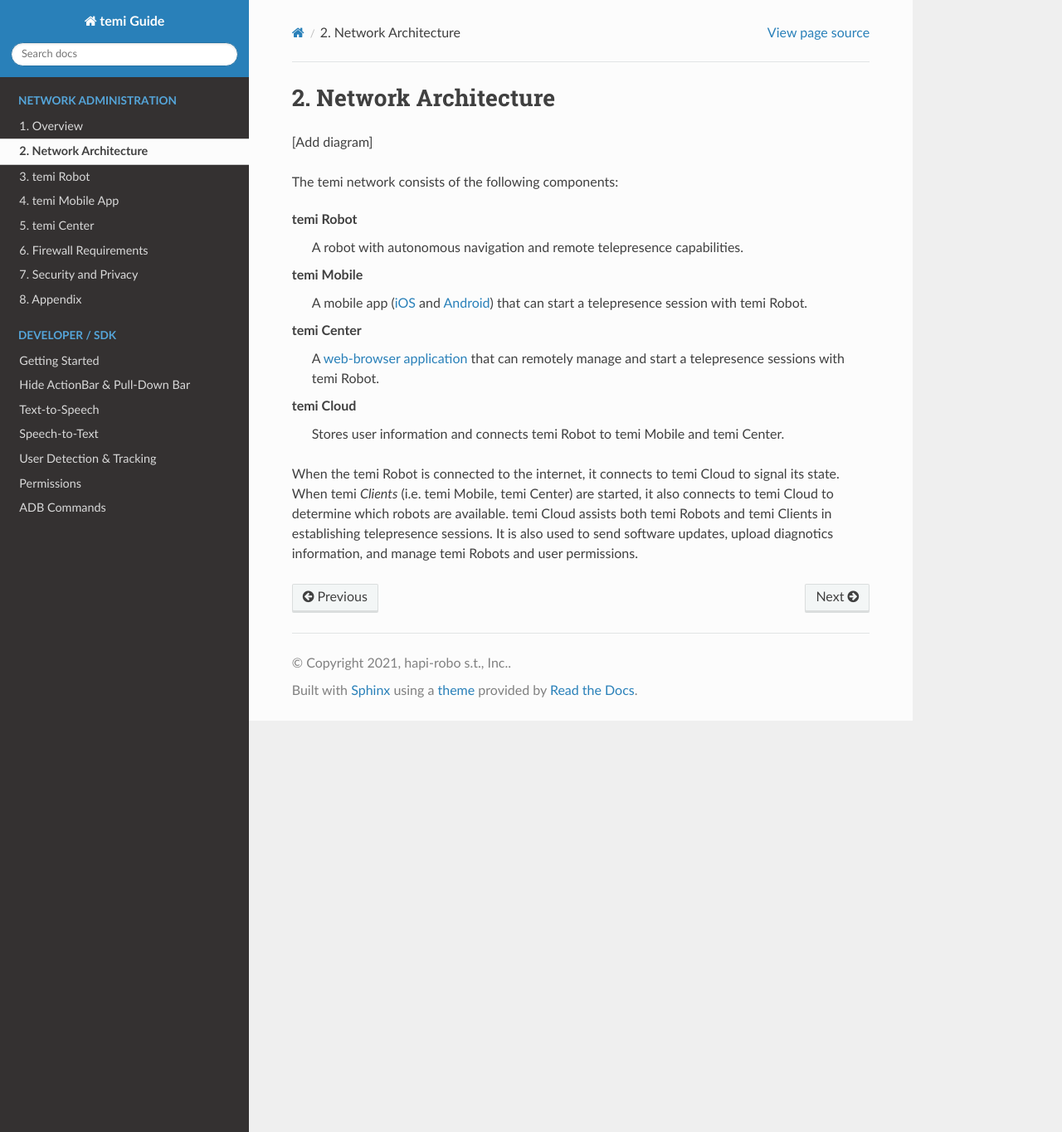
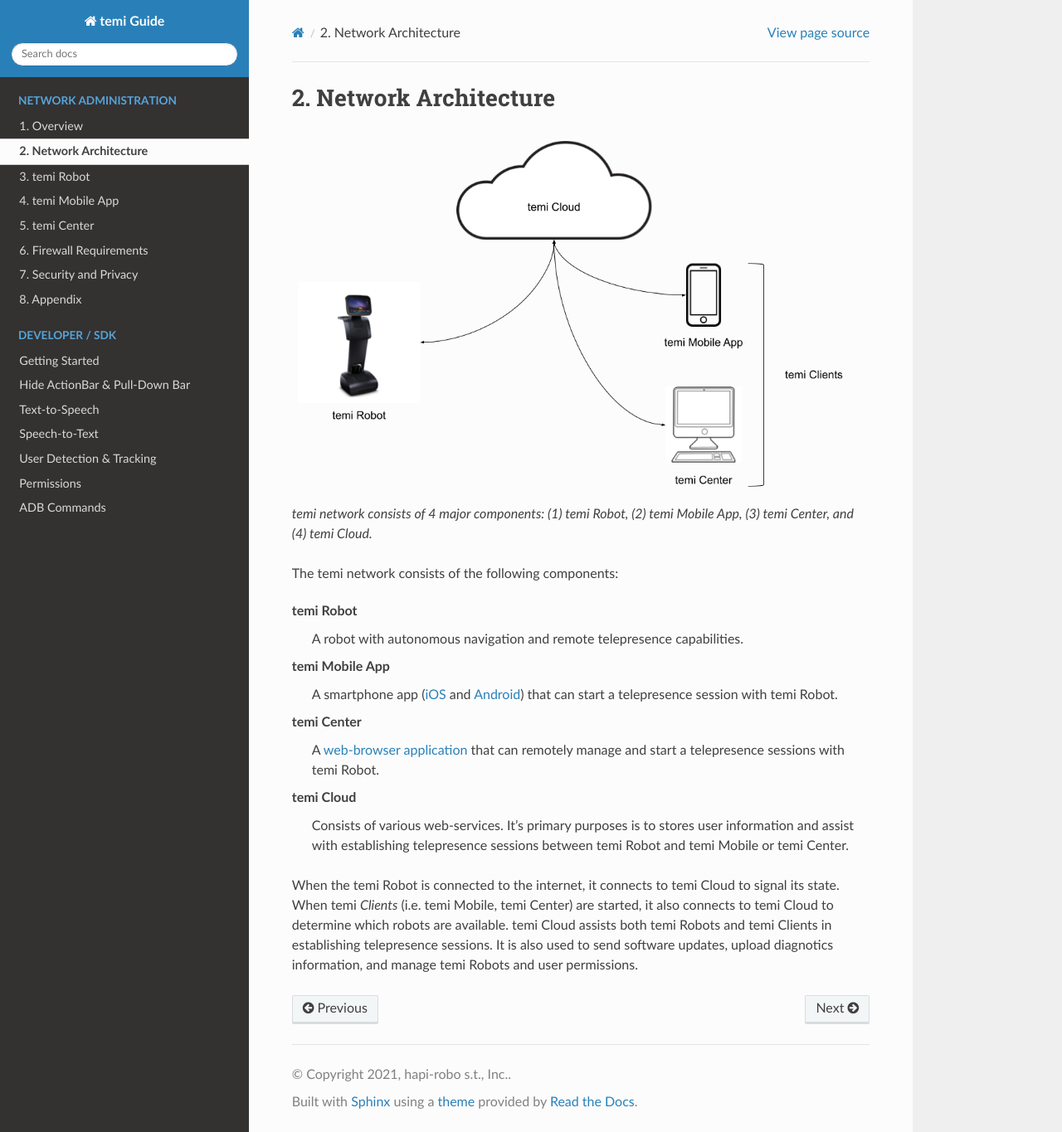
Before and after one commit to hapi-robo/temi-guide, a Sphinx documentation site: the page built from docs/source/network-admin/02_network-architecture.rst, in a window 1280 px wide and 1365 px high. Shown: the whole window at 83% size. Built offline with Sphinx 7.4.7 and the Read the Docs theme 2.0.0, drawn with Linux system fonts in a browser that asks for light colours.

Commit message:
Adds proper indentation and network architecture diagram

```diff
--- a/docs/source/network-admin/02_network-architecture.rst
+++ b/docs/source/network-admin/02_network-architecture.rst
@@ -2,22 +2,25 @@
 Network Architecture
 ********************
 
-[Add diagram]
+.. figure:: assets/network-architecture.png
+  :alt: Network Architecture
+
+  temi network consists of 4 major components: (1) temi Robot, (2) temi Mobile App, (3) temi Center, and (4) temi Cloud.
 
 The temi network consists of the following components:
 
 .. glossary::
 
-	temi Robot
-		A robot with autonomous navigation and remote telepresence capabilities.
+  temi Robot
+    A robot with autonomous navigation and remote telepresence capabilities.
 
-	temi Mobile
-		A mobile app (`iOS <https://apps.apple.com/jp/app/temi/id1332976710?l=en>`_ and `Android <https://play.google.com/store/apps/details?id=com.robotemi>`_) that can start a telepresence session with temi Robot.
+  temi Mobile App
+    A smartphone app (`iOS <https://apps.apple.com/jp/app/temi/id1332976710?l=en>`_ and `Android <https://play.google.com/store/apps/details?id=com.robotemi>`_) that can start a telepresence session with temi Robot.
 
-	temi Center
-		A `web-browser application <https://center.robotemi.com/>`_ that can remotely manage and start a telepresence sessions with temi Robot.
+  temi Center
+    A `web-browser application <https://center.robotemi.com/>`_ that can remotely manage and start a telepresence sessions with temi Robot.
 
-	temi Cloud
-		Stores user information and connects temi Robot to temi Mobile and temi Center.
+  temi Cloud
+    Consists of various web-services. It's primary purposes is to stores user information and assist with establishing telepresence sessions between temi Robot and temi Mobile or temi Center.
 
 When the temi Robot is connected to the internet, it connects to temi Cloud to signal its state. When temi `Clients` (i.e. temi Mobile, temi Center) are started, it also connects to temi Cloud to determine which robots are available. temi Cloud assists both temi Robots and temi Clients in establishing telepresence sessions. It is also used to send software updates, upload diagnotics information, and manage temi Robots and user permissions.
--- a/docs/source/network-admin/04_temi-mobile-app.rst
+++ b/docs/source/network-admin/04_temi-mobile-app.rst
@@ -11,13 +11,13 @@
 
 .. admonition:: Recommendations
 
-	Bandwidth of 3 Mbps upload and 3 Mbps download speed
+  Bandwidth of 3 Mbps upload and 3 Mbps download speed
 
 .. _temi-mobile-app-how-to-measure-bandwidth:
 
 .. admonition:: How to measure bandwidth
 
-	One way easy way to test internet bandwidth is to open the device's mobile web-browser to the following link https://www.speedtest.net/. Then run the test.
+  One way easy way to test internet bandwidth is to open the device's mobile web-browser to the following link https://www.speedtest.net/. Then run the test.
 
 
 Quality of Service (QoS) Recommendations
--- a/docs/source/network-admin/10_appendix.rst
+++ b/docs/source/network-admin/10_appendix.rst
@@ -12,19 +12,16 @@
 Use the following instructions to measure Wi-Fi signal strength on the robot.
 
 .. figure:: assets/homescreen.png
-  :align: center
   :alt: Home screen
 
   Tap on the Wi-Fi icon in the top left-hand corner to bring up the Wi-Fi network selection menu.
 
 .. figure:: assets/wifi-selection.png
-  :align: center
   :alt: Wi-Fi network selection menu
 
   Tap on the information icon on the right-hand side of the connected network to bring up the network settings page.
 
 .. figure:: assets/network-settings.png
-  :align: center
   :alt: Wi-Fi network settings page
 
   Here you should see a line displaying the ``Signal strength`` in the units of `dBm`. This represents the Wi-Fi signal strength for the robot.
```
Also changed, not shown: docs/source/network-admin/03_temi-robot.rst (+9 -7 lines), docs/source/network-admin/05_temi-center.rst (+7 -5 lines), docs/source/network-admin/07_security-privacy.rst (+15 -0 lines), docs/source/network-admin/assets/network-architecture.png (added).
